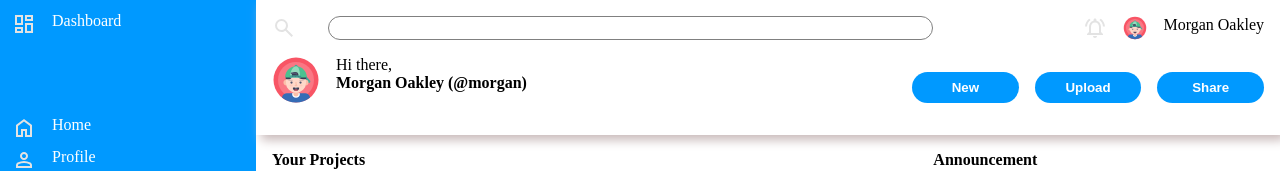
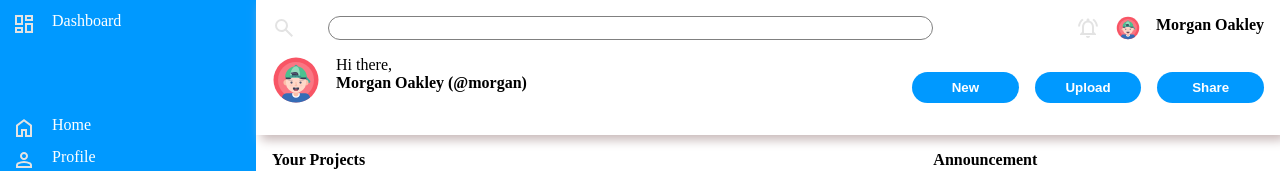
Before and after one commit to s0ur4bhkumar/dashboard, a plain HTML site: page index.html in a window 1280 px wide. Shown: the top 171 px of the page. Drawn offline with Linux system fonts and the light colour scheme.

Commit message:
complete project

```diff
--- a/index.html
+++ b/index.html
@@ -70,7 +70,7 @@
                 <div class="notification">
                     <img src="icons/notifications.svg" alt="notification">
                     <img src="images/avatar2.svg" alt="Morgan Oakley" style="height:24px">
-                    <span>Morgan Oakley</span>
+                    <span><b>Morgan Oakley</b></span>
                 </div>
             </div>
             <div class="user">
```
